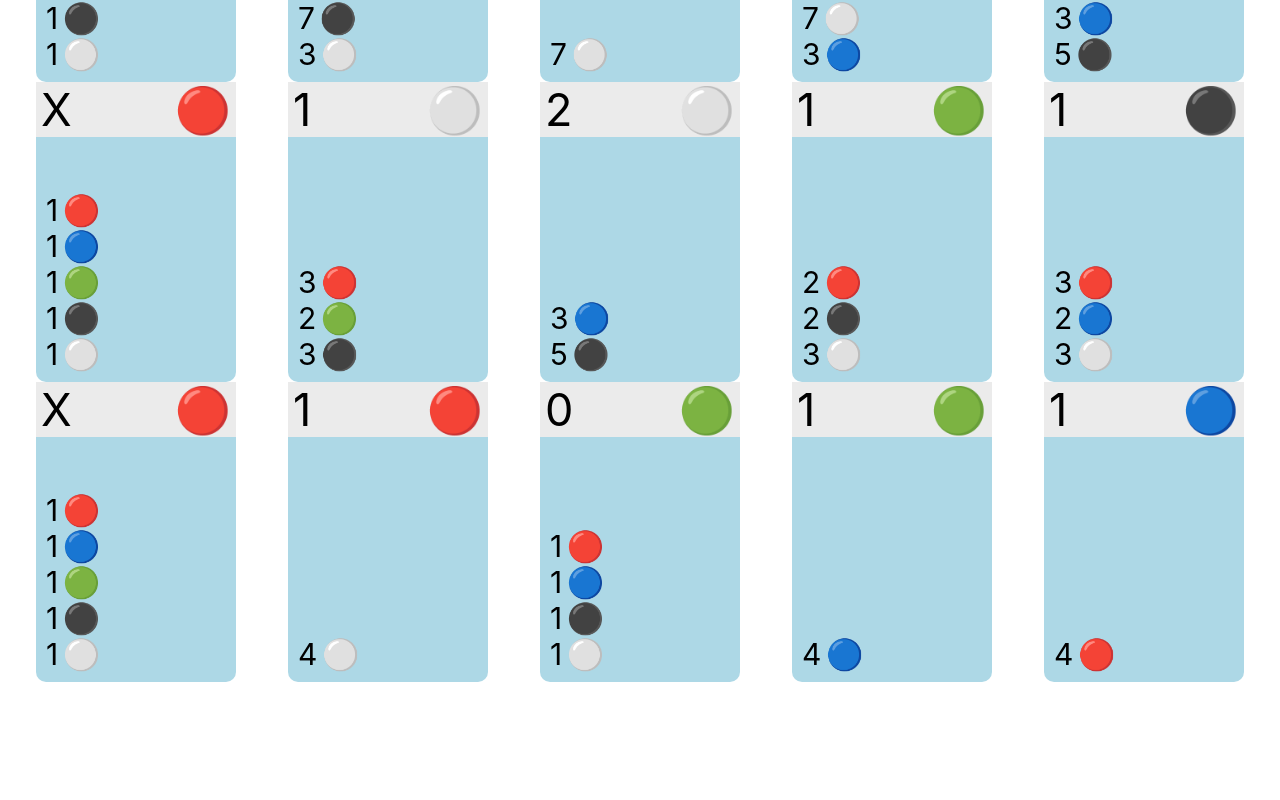
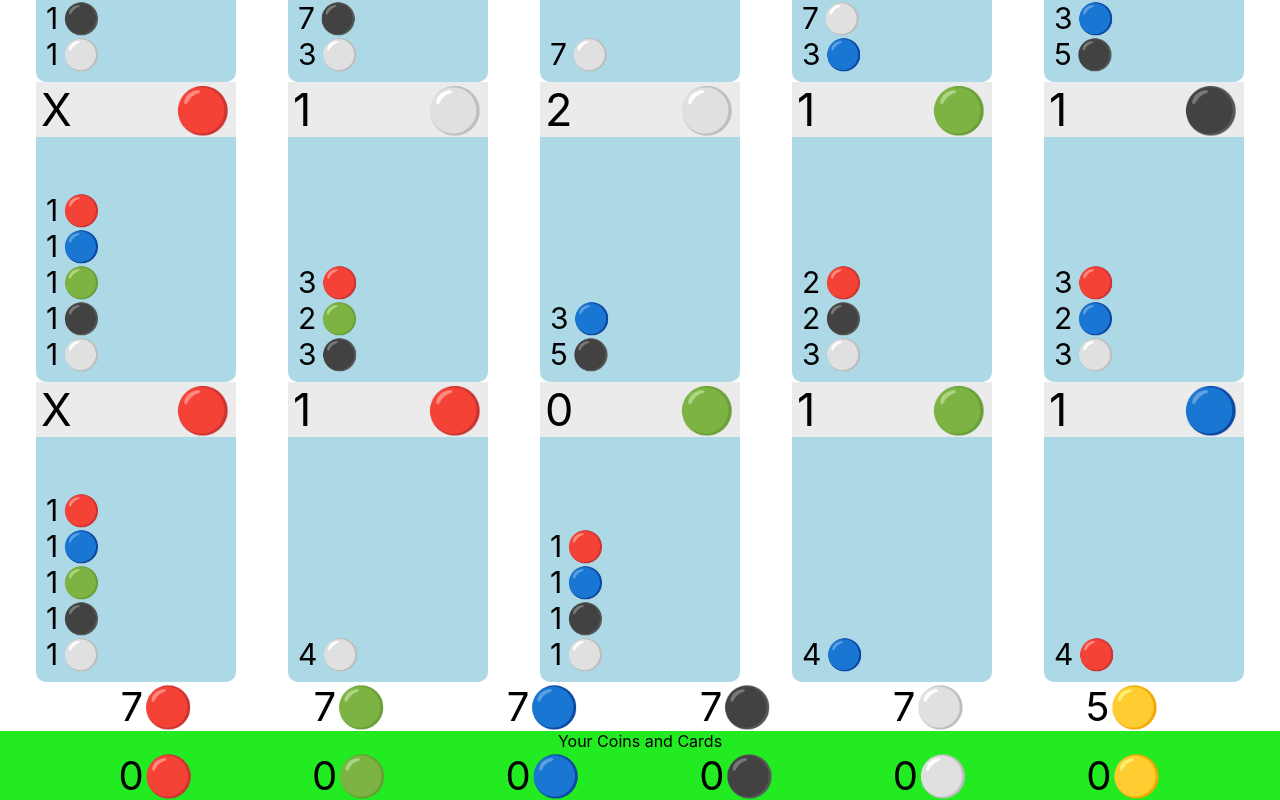
Before and after one commit to ndw001/Splendor, a React (Create React App) app: page / in a window 1280 px wide. Shown: the part 298-1098 px from the top of the page. Before the commit the page ends 980 px from the top, so only its background shows below. Built offline with nearby package versions, Linux system fonts and the light colour scheme.

Commit message:
add coin taking logic

```diff
--- a/src/Board.css
+++ b/src/Board.css
@@ -9,3 +9,22 @@
   justify-content: space-evenly;
   gap: 1rem;
 }
+
+.AvailableCoins {
+  display: flex;
+  justify-content: space-evenly;
+}
+
+.coinStack {
+  font-size: 40px;
+}
+
+.PlayerArea {
+  background-color: rgb(34, 235, 34);
+}
+
+.PlayerCoins {
+  display: flex;
+  justify-content: space-evenly;
+  font-size: 40px;
+}
--- a/src/Board.js
+++ b/src/Board.js
@@ -1,3 +1,4 @@
+import React, { useState, useEffect, useRef } from "react";
 import "./Board.css";
 import Card from "./Card";
 import TierOneDeck from "./TierOneDeck";
@@ -7,10 +8,38 @@ import TierThreeDeck from "./TierThreeDeck";
 import shuffleArray from "./helperFunctions";
 
 function Board() {
-  /*
-  background image
+  const [isTakingCoins, setIsTakingCoins] = useState(false);
+  const [heldCoins, setHeldCoins] = useState({
+    red: 0,
+    green: 0,
+    blue: 0,
+    black: 0,
+    white: 0,
+    gold: 0,
+  });
+  const [isTakingCard, setIsTakingCard] = useState(false);
 
-  */
+  const [currentRowOne, setCurrentRowOne] = useState([]);
+  const [currentRowTwo, setCurrentRowTwo] = useState([]);
+  const [currentRowThree, setCurrentRowThree] = useState([]);
+  const [currentAvailableCoins, setCurrentAvailableCoins] = useState({
+    red: 7,
+    green: 7,
+    blue: 7,
+    black: 7,
+    white: 7,
+    gold: 5,
+  });
+
+  const [playerCoins, setPlayerCoins] = useState({
+    red: 0,
+    green: 0,
+    blue: 0,
+    black: 0,
+    white: 0,
+    gold: 0,
+  });
+  const [playerCards, setPlayerCards] = useState([]);
 
   const tempGemLibrary = {
     red: "🔴",
@@ -18,6 +47,7 @@ function Board() {
     blue: "🔵",
     black: "⚫",
     white: "⚪",
+    gold: "🟡",
   };
 
   const sampleBlankCard = {
@@ -36,11 +66,88 @@ function Board() {
   const deckTwo = shuffleArray([...TierTwoDeck]);
   const deckThree = shuffleArray([...TierThreeDeck]);
 
-  let rowOne = deckOne.slice(0, 4);
-  let rowTwo = deckTwo.slice(0, 4);
-  let rowThree = deckThree.slice(0, 4);
+  useEffect(() => {
+    setCurrentRowOne(deckOne.slice(0, 4));
+    setCurrentRowTwo(deckTwo.slice(0, 4));
+    setCurrentRowThree(deckThree.slice(0, 4));
+  }, []);
 
-  // console.log("This is deck One", deckOne);
+  const takeCoin = (gem) => {
+    setIsTakingCoins(true);
+    if (gem === "gold") {
+      console.log("❌ Gold coins can only be taken by reserving a card");
+      return;
+    }
+
+    setHeldCoins((prevHeld) => {
+      const totalTaken = Object.values(prevHeld).reduce((a, b) => a + b, 0);
+      if (totalTaken >= 3) return prevHeld;
+
+      const hasDouble = Object.values(prevHeld).some((count) => count === 2);
+      if (hasDouble && prevHeld[gem] === 0) return prevHeld;
+
+      const differentGemsTaken = Object.values(prevHeld).filter(
+        (c) => c > 0
+      ).length;
+      if (differentGemsTaken > 1 && prevHeld[gem] === 1) return prevHeld;
+
+      if (prevHeld[gem] >= 2) return prevHeld;
+      if (prevHeld[gem] === 1 && currentAvailableCoins[gem] < 4)
+        return prevHeld;
+
+      const newHeld = { ...prevHeld, [gem]: prevHeld[gem] + 1 };
+      const newAvailable = {
+        ...currentAvailableCoins,
+        [gem]: currentAvailableCoins[gem] - 1,
+      };
+
+      setCurrentAvailableCoins(newAvailable);
+
+      return newHeld;
+    });
+  };
+
+  const cancelTakeCoins = () => {
+    setCurrentAvailableCoins((prevAvailable) => {
+      const restored = { ...prevAvailable };
+      for (let gem in heldCoins) {
+        restored[gem] += heldCoins[gem];
+      }
+      return restored;
+    });
+
+    setHeldCoins({
+      red: 0,
+      green: 0,
+      blue: 0,
+      black: 0,
+      white: 0,
+      gold: 0,
+    });
+
+    setIsTakingCoins(false);
+  };
+
+  const confirmTakeCoins = () => {
+    setPlayerCoins((prev) => {
+      const updated = { ...prev };
+      for (let gem in heldCoins) {
+        updated[gem] += heldCoins[gem];
+      }
+      return updated;
+    });
+
+    setHeldCoins({
+      red: 0,
+      green: 0,
+      blue: 0,
+      black: 0,
+      white: 0,
+      gold: 0,
+    });
+
+    setIsTakingCoins(false);
+  };
 
   return (
     <div className="Board">
@@ -51,7 +158,7 @@ function Board() {
           <div className="deck">
             <Card card={sampleBlankCard} />
           </div>
-          {rowThree.map((card) => {
+          {currentRowThree.map((card) => {
             return <Card card={card} />;
           })}
         </div>
@@ -59,7 +166,7 @@ function Board() {
           <div className="deck">
             <Card card={sampleBlankCard} />
           </div>
-          {rowTwo.map((card) => {
+          {currentRowTwo.map((card) => {
             return <Card card={card} />;
           })}
         </div>
@@ -67,13 +174,52 @@ function Board() {
           <div className="deck">
             <Card card={sampleBlankCard} />
           </div>
-          {rowOne.map((card) => {
+          {currentRowOne.map((card) => {
             return <Card card={card} />;
           })}
         </div>
       </div>
-      <div className="AvailableCoins"></div>
-      <div className="PlayerArea"></div>
+      <div className="AvailableCoins">
+        {Object.keys(currentAvailableCoins).map((gem) => {
+          const gemId = `Available${gem}`;
+          return (
+            <div
+              className="coinStack"
+              id={gemId}
+              onClick={(e) => {
+                console.log("CLICKED:", gem);
+
+                takeCoin(gem);
+              }}
+            >
+              {currentAvailableCoins[gem]}
+              {tempGemLibrary[gem]}
+            </div>
+          );
+        })}
+      </div>
+      <div className="PlayerArea">
+        Your Coins and Cards
+        <div className="PlayerCoins">
+          {Object.keys(playerCoins).map((gem) => {
+            const gemId = `Available${gem}`;
+            return (
+              <div className="coinStack" id={gemId}>
+                {playerCoins[gem]}
+                {tempGemLibrary[gem]}
+              </div>
+            );
+          })}
+        </div>
+        <div className="PlayerCards">
+          {isTakingCoins && (
+            <div className="coin-actions">
+              <button onClick={cancelTakeCoins}>Cancel</button>
+              <button onClick={confirmTakeCoins}>Confirm</button>
+            </div>
+          )}
+        </div>
+      </div>
       <div className="OtherPlayerArea"></div>
     </div>
   );
```
Also changed, not shown: src/Card.js (+0 -16 lines).
